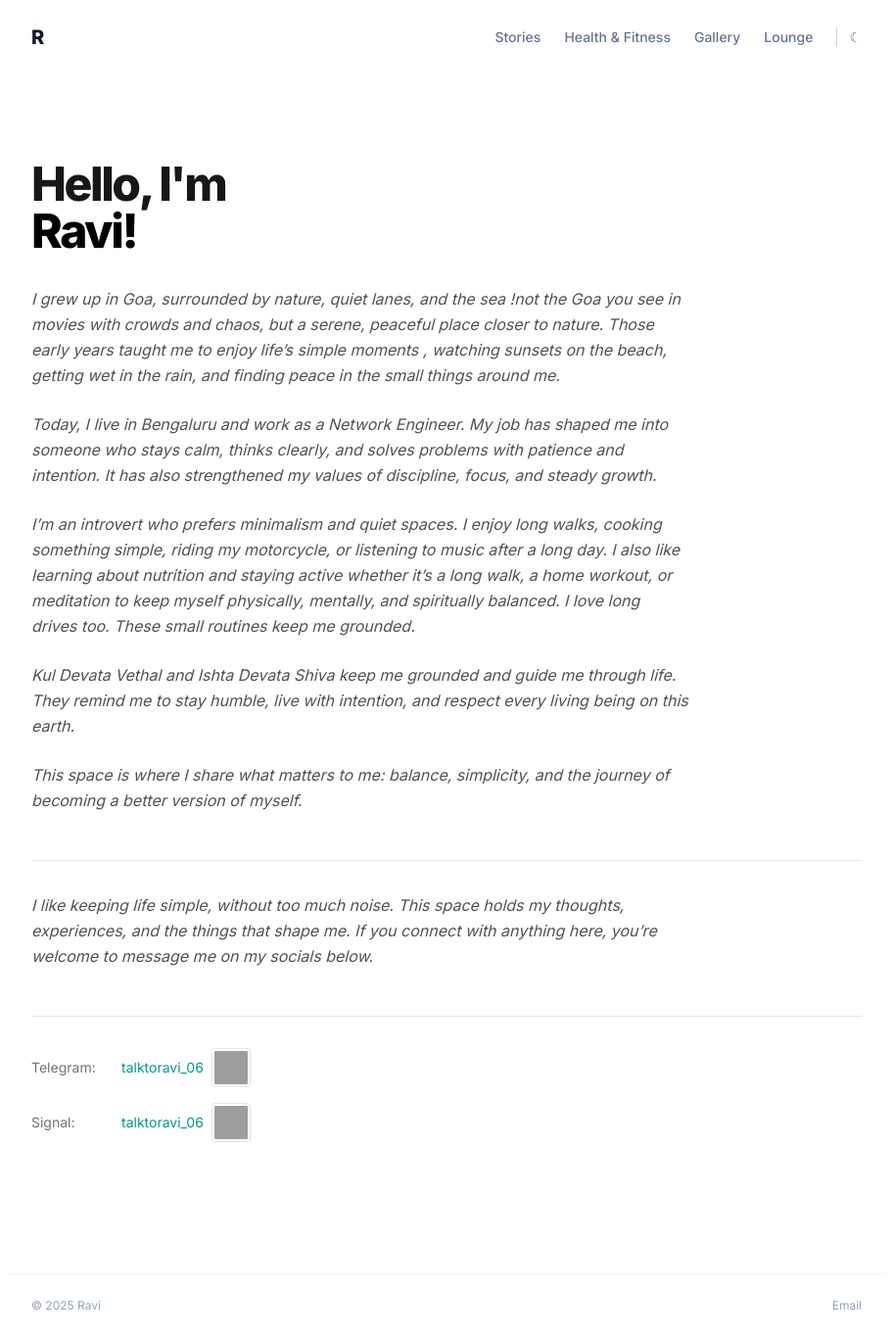
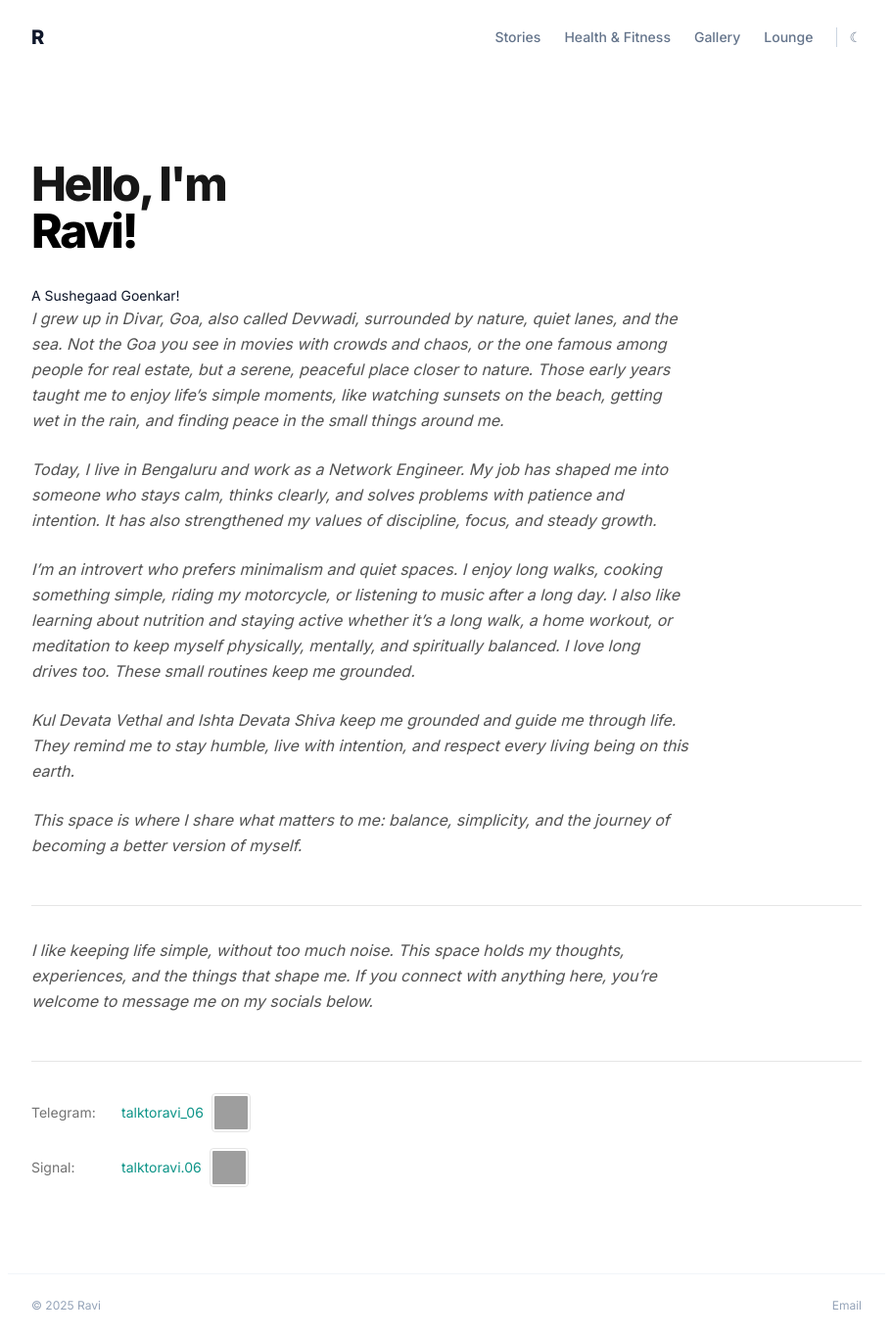
Before and after one commit to diaryofravi/me, a Jekyll site: the page built from index.html, in a window 1280 px wide and 1365 px high. Shown: the whole window at 98% size, without its empty margins (184-1095 px from the left). Built offline with Jekyll 4.4.1, drawn with Linux system fonts in a browser that asks for light colours; nearby versions of some CDN libraries; grey boxes are pictures that could not be loaded.

Commit message:
Update index.html

```diff
--- a/index.html
+++ b/index.html
@@ -10,11 +10,12 @@ permalink: /
   Hello, I'm <br>
   <span class="text-black dark:text-white">Ravi!</span>
   </h1>
-
+  <p>A Sushegaad Goenkar!</p>
   <!-- Summary Text (Italic & Paragraphs) -->
   <div class="text-base italic text-neutral-600 dark:text-neutral-400 leading-relaxed max-w-2xl font-normal space-y-6">
     <p>
-      I grew up in Goa, surrounded by nature, quiet lanes, and the sea !not the Goa you see in movies with crowds and chaos, but a serene, peaceful place closer to nature. Those early years taught me to enjoy life’s simple moments , watching sunsets on the beach, getting wet in the rain, and finding peace in the small things around me.
+      I grew up in Divar, Goa, also called Devwadi, surrounded by nature, quiet lanes, and the sea.
+Not the Goa you see in movies with crowds and chaos, or the one famous among people for real estate, but a serene, peaceful place closer to nature. Those early years taught me to enjoy life’s simple moments, like watching sunsets on the beach, getting wet in the rain, and finding peace in the small things around me.
     </p>
 
     <p>
@@ -65,8 +66,8 @@ If you connect with anything here, you’re welcome to message me on my socials
     <span class="text-neutral-500 w-20">Signal:</span>
     <div class="flex items-center gap-2">
         <!-- REPLACE 'YOUR_SIGNAL_LINK' BELOW -->
-        <a href="https://signal.me/#eu/YOUR_USERNAME" target="_blank" class="text-teal-600 dark:text-teal-400 hover:underline">
-            talktoravi_06
+        <a href="https://signal.me/#eu/_8P6rO6ssNLiXz3bhrzJ_XLbTH-PHNCweCeaLk2E6TB2PIepb3BEiZsarEHQcdWU/YOUR_USERNAME" target="_blank" class="text-teal-600 dark:text-teal-400 hover:underline">
+            talktoravi.06
         </a>
         <!-- Auto-Generated QR Code -->
         <!-- REPLACE 'YOUR_SIGNAL_LINK' IN THE DATA PARAMETER BELOW -->
```
